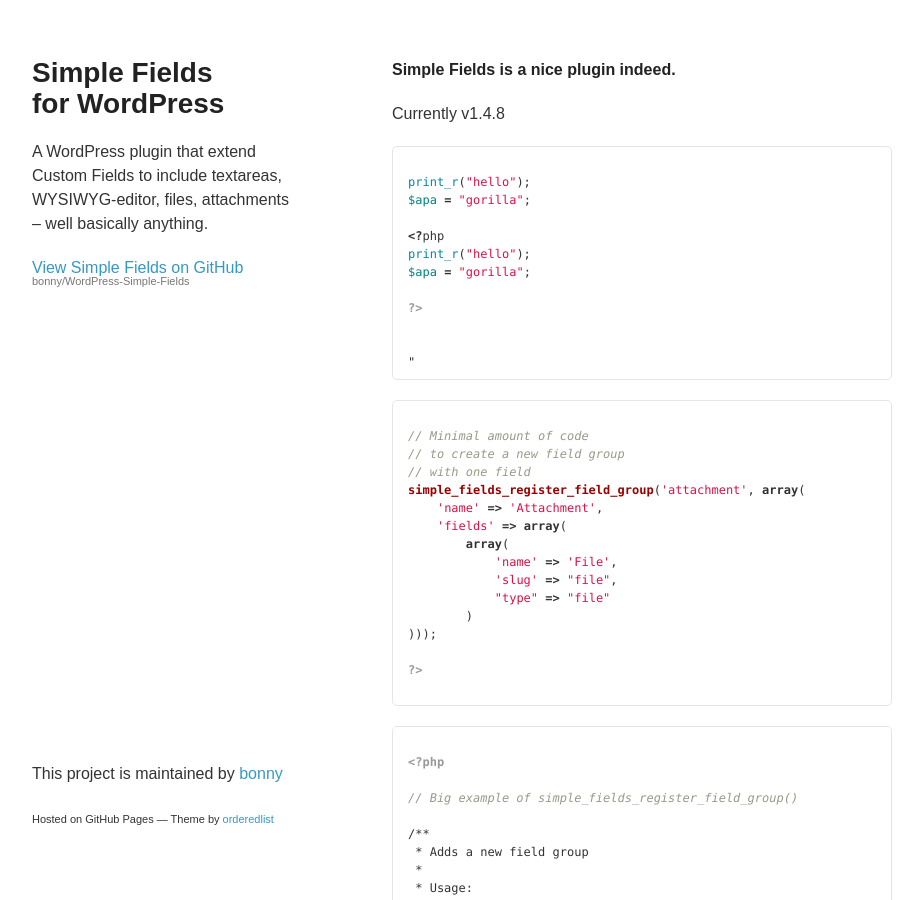
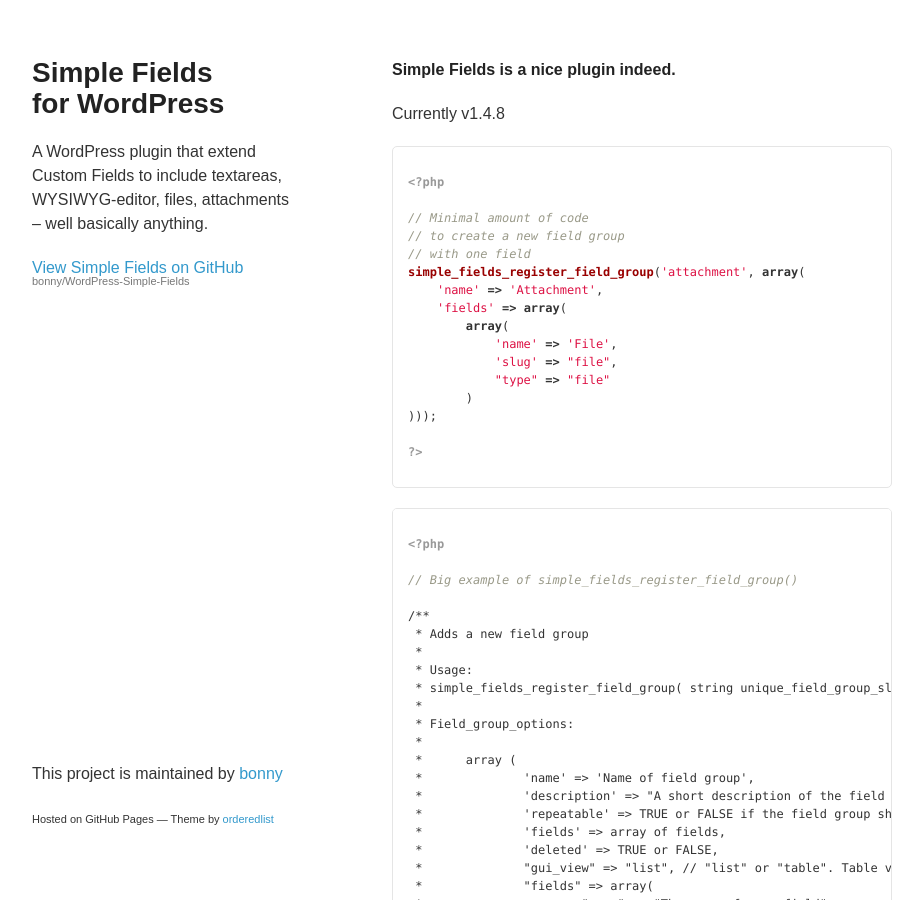
Before and after one commit to bonny/WordPress-Simple-Fields, a Jekyll site: the page built from index.html, in a window 1280 px wide and 900 px high. Shown: the whole window, without its empty margins (178-1101 px from the left). Built offline with Jekyll 4.4.1, drawn with Linux system fonts in a browser that asks for light colours; Markdown is read by kramdown in place of the engine named in the settings.

Commit message:
Update index.html

````diff
--- a/index.html
+++ b/index.html
@@ -11,20 +11,7 @@ tagline: test
 
 ```php
 
-print_r("hello");
-$apa = "gorilla";
-
 <?php
-print_r("hello");
-$apa = "gorilla";
-
-?>
-
-
-"
-```
-
-```php
 
 // Minimal amount of code
 // to create a new field group
````
